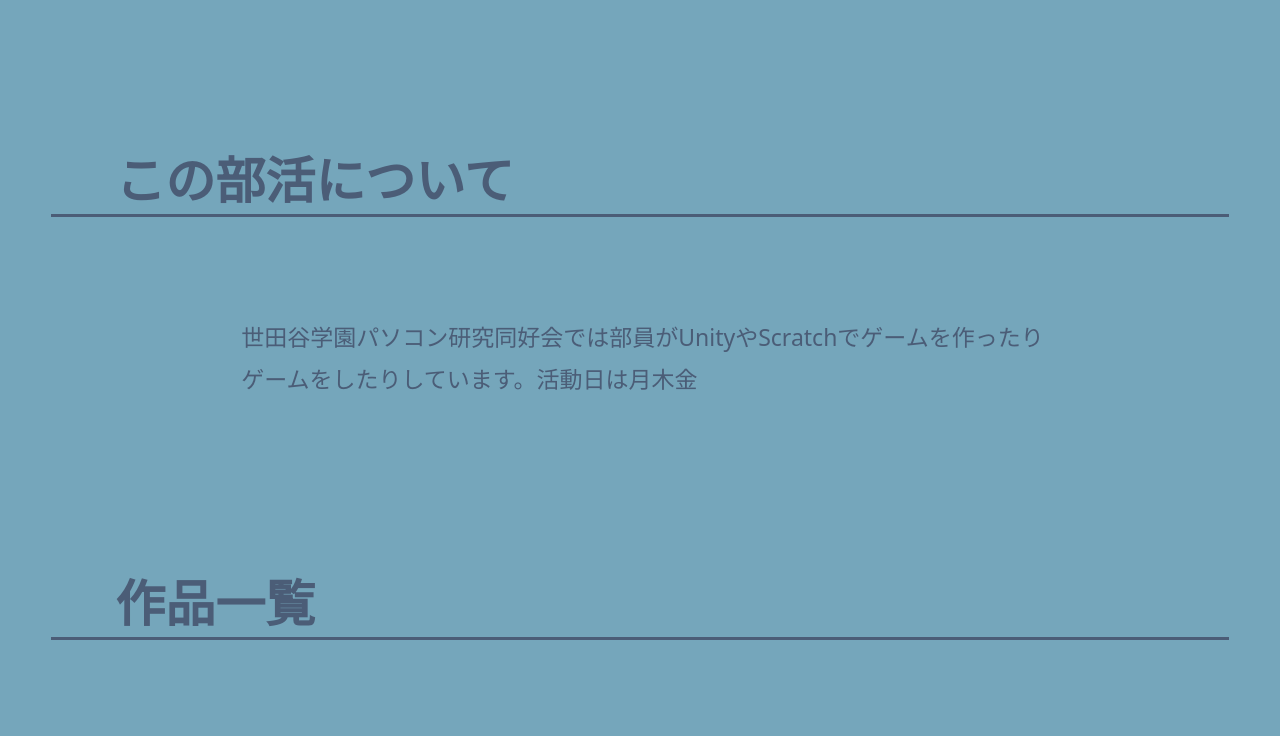
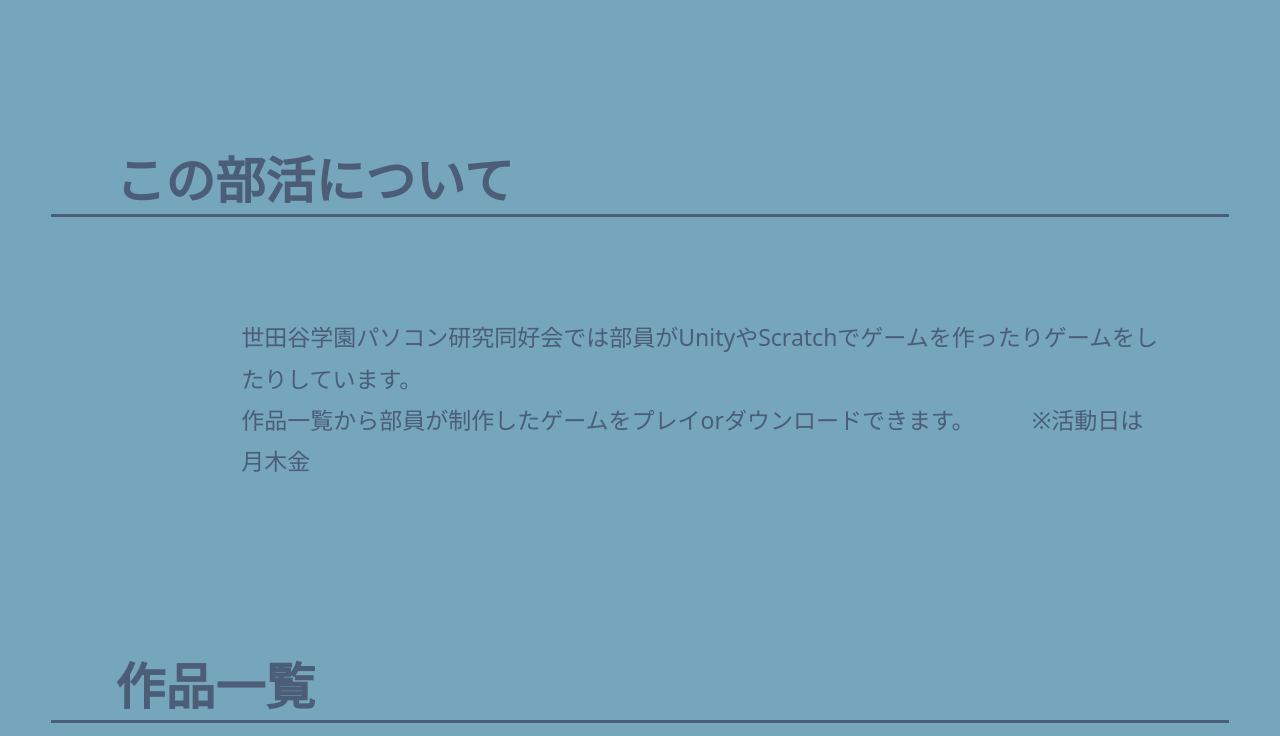
Before and after one commit to Ayagi3678/PakenWebsite, a plain HTML site: page index.html in a window 1280 px wide. Shown: the part 1587-2323 px from the top of the page. Before the commit the page ends 2240 px from the top, so only its background shows below. Drawn offline with Linux system fonts and the light colour scheme.

Commit message:
Update index.html

```diff
--- a/index.html
+++ b/index.html
@@ -38,8 +38,8 @@
     </section>
     <section class="About" id="About">
         <h2>この部活について</h2>
-        <p>世田谷学園パソコン研究同好会では部員がUnityやScratchでゲームを作ったり<br>
-           ゲームをしたりしています。活動日は月木金
+        <p>世田谷学園パソコン研究同好会では部員がUnityやScratchでゲームを作ったりゲームをしたりしています。<br>
+           作品一覧から部員が制作したゲームをプレイorダウンロードできます。　　　※活動日は月木金
         </p>
     </section>
     <section class="About">
```
